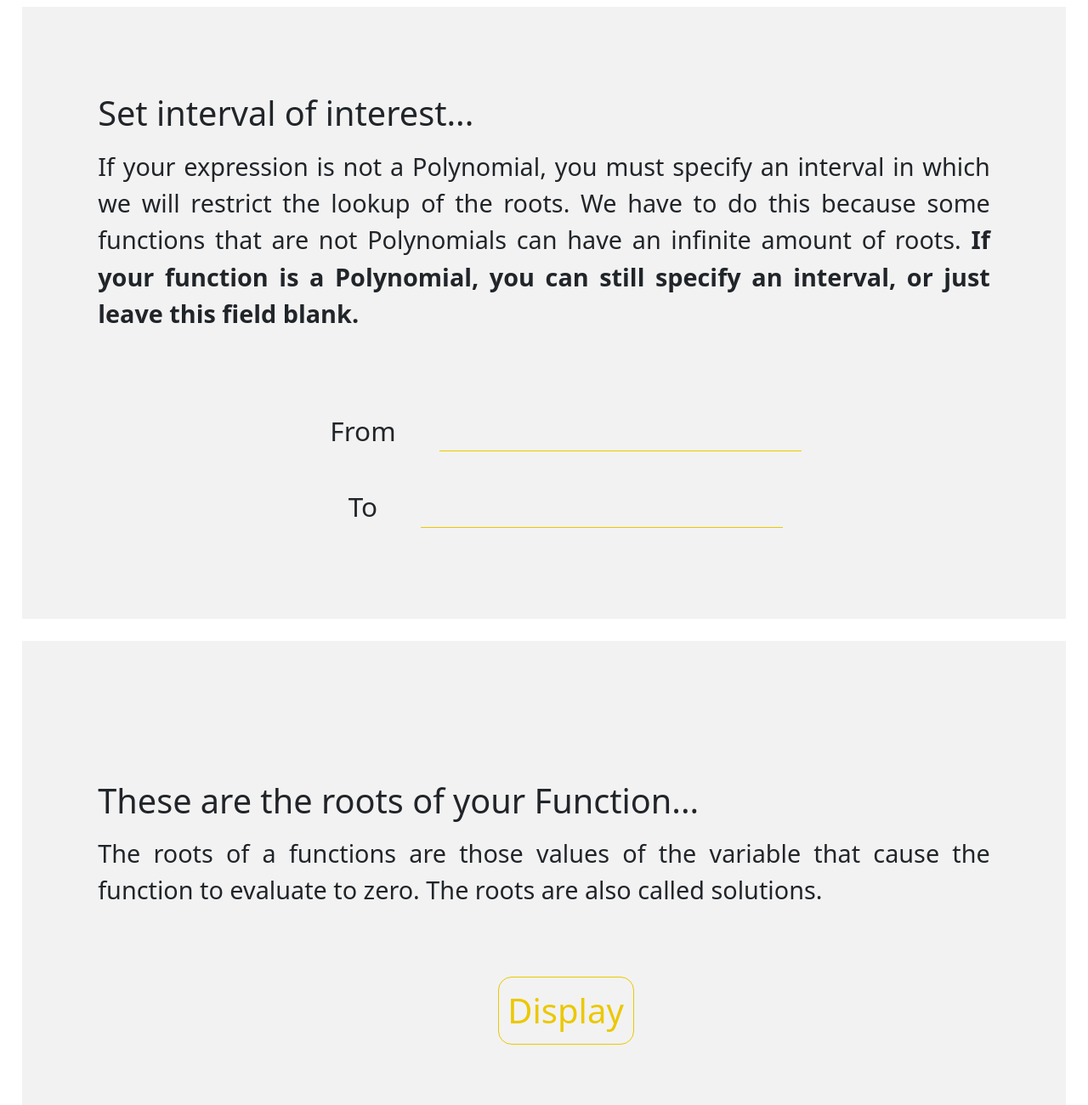
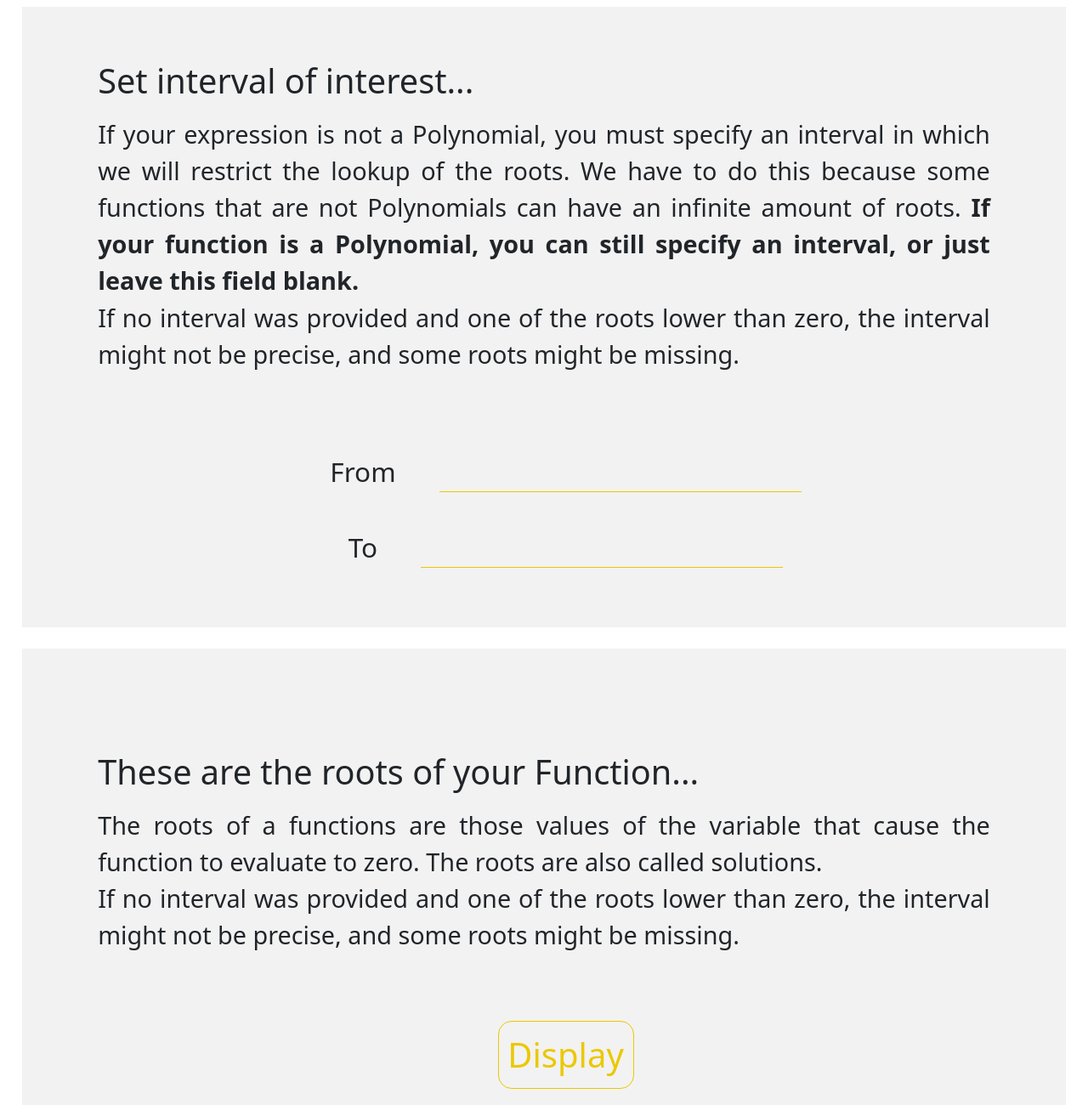
Before and after one commit to lawrencegranda/function-analyzer-web, a website with bundled scripts: page index.html in a window 1280 px wide. Shown: the part 3800-5100 px from the top of the page at 85% size. Built offline with nearby package versions, Linux system fonts and the light colour scheme; files whose address does not match are found by name.

Commit message:
Update index.html

```diff
--- a/index.html
+++ b/index.html
@@ -139,6 +139,10 @@
 				not Polynomials can have an infinite amount of roots.
 				<b>If your function is a Polynomial, you can still specify an
 				interval, or just leave this field blank.</b>
+				<br>
+				If no interval was provided and one of the roots lower than
+				zero, the interval might not be precise, and some roots
+				might be missing.
 			</p>
 
 			<div class="spacer"></div>
@@ -164,6 +168,10 @@
 				The roots of a functions are those values of the
 				variable that cause the function to evaluate to zero.
 				The roots are also called solutions.
+				<br>
+				If no interval was provided and one of the roots lower than
+				zero, the interval might not be precise, and some roots
+				might be missing.
 			</p>
 
 			<div class="centerFlex">
```
